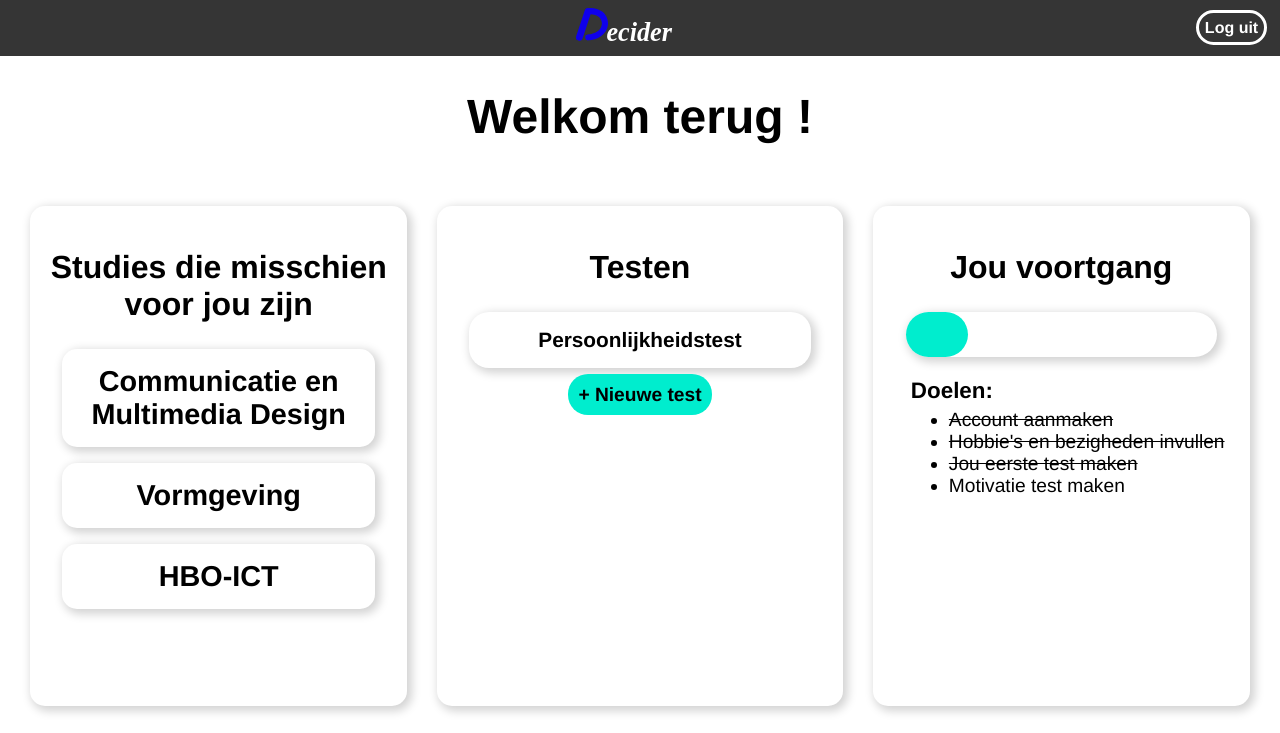
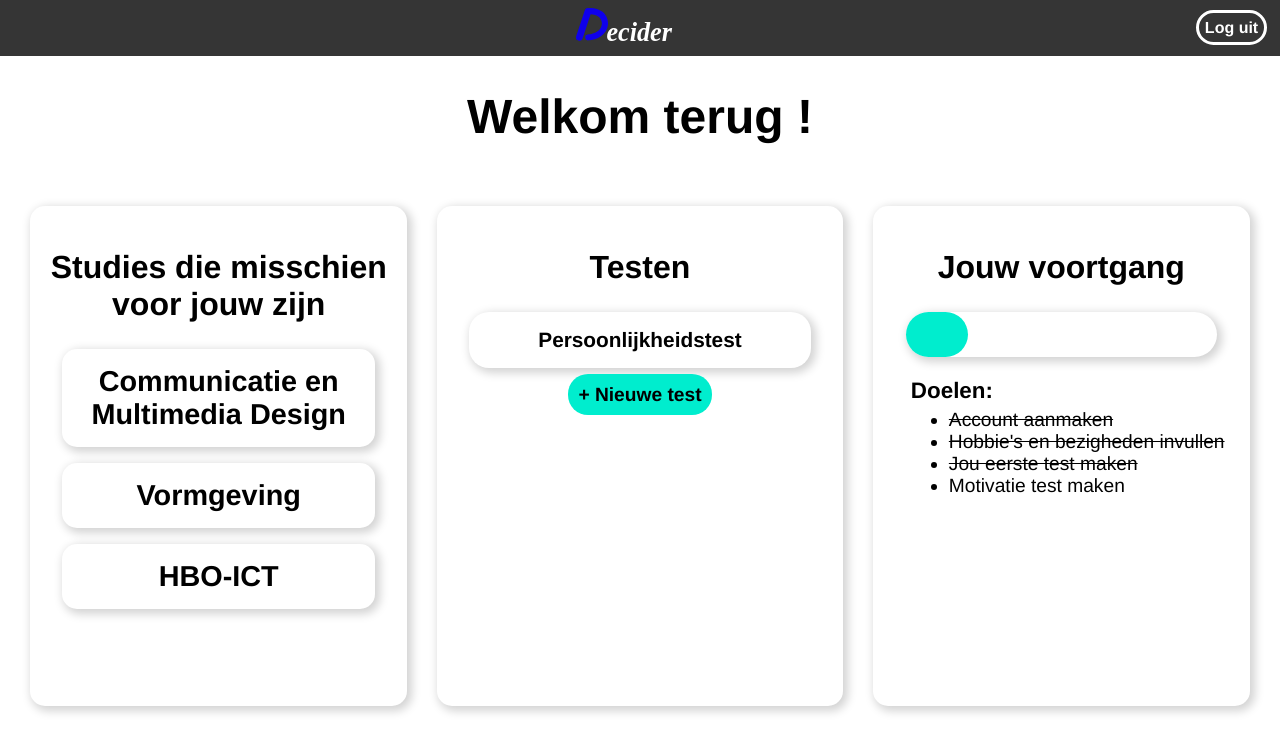
Before and after one commit to SpicyKroket/Decider-v2, a plain HTML site: page user-dashboard-na-test.html in a window 1280 px wide. Drawn offline with Linux system fonts and the light colour scheme; a web font is replaced by a local one.

Commit message:
spelling

```diff
--- a/user-dashboard-na-test.html
+++ b/user-dashboard-na-test.html
@@ -22,7 +22,7 @@
     </script>
 
 <div class="container1 box1 box1-addon1 shadow1 container1-margin">
-        <h2>Studies die misschien voor jou zijn</h2>
+        <h2>Studies die misschien voor jouw zijn</h2>
         <div>
             <div class="button5 box1-addon2">
                 <a href="study-info-na-test.html" class="button5-correction">Communicatie en Multimedia Design</a>
@@ -37,7 +37,7 @@
     </div>
 
     <div class="container3 box1 box1-addon1 shadow1 container3-margin">
-        <h2>Jou voortgang</h2>
+        <h2>Jouw voortgang</h2>
         <progress value="20" max="100" class="progressbar1 "></progress>
         <div style="text-align: left; margin-left:5%;">
             <h3 style="margin-top: 20px;">Doelen: </h3>
```
